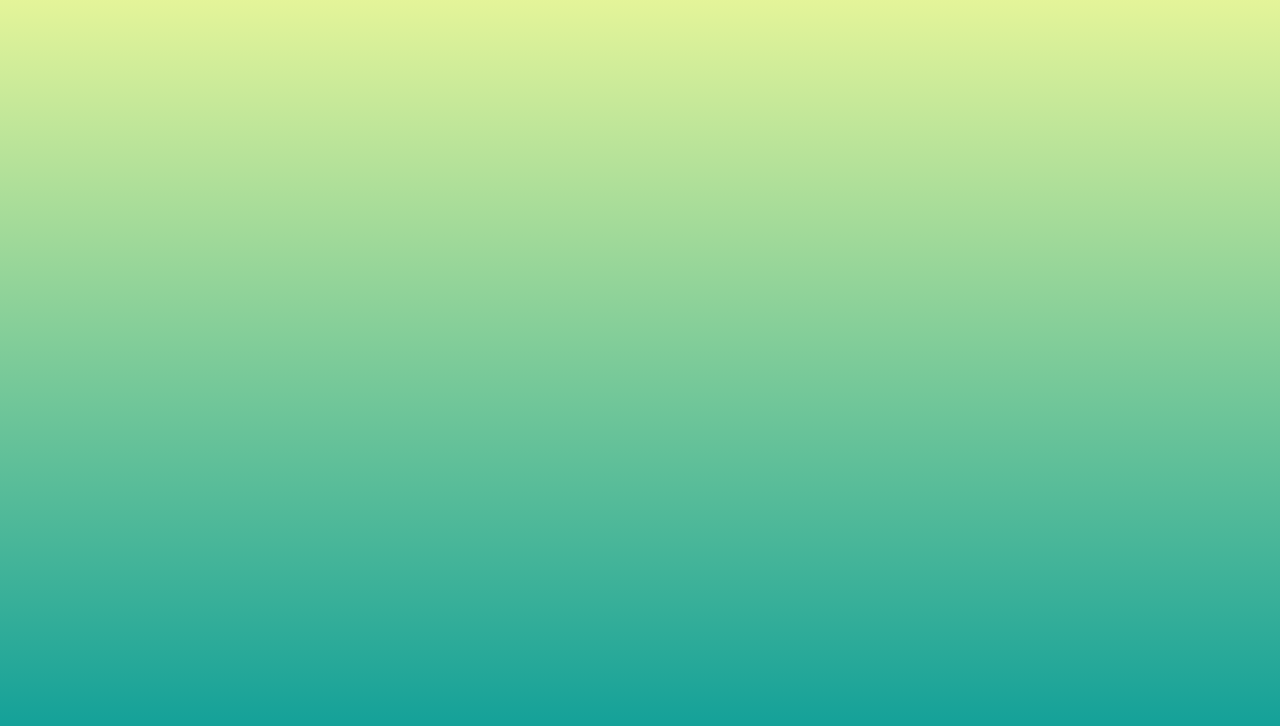
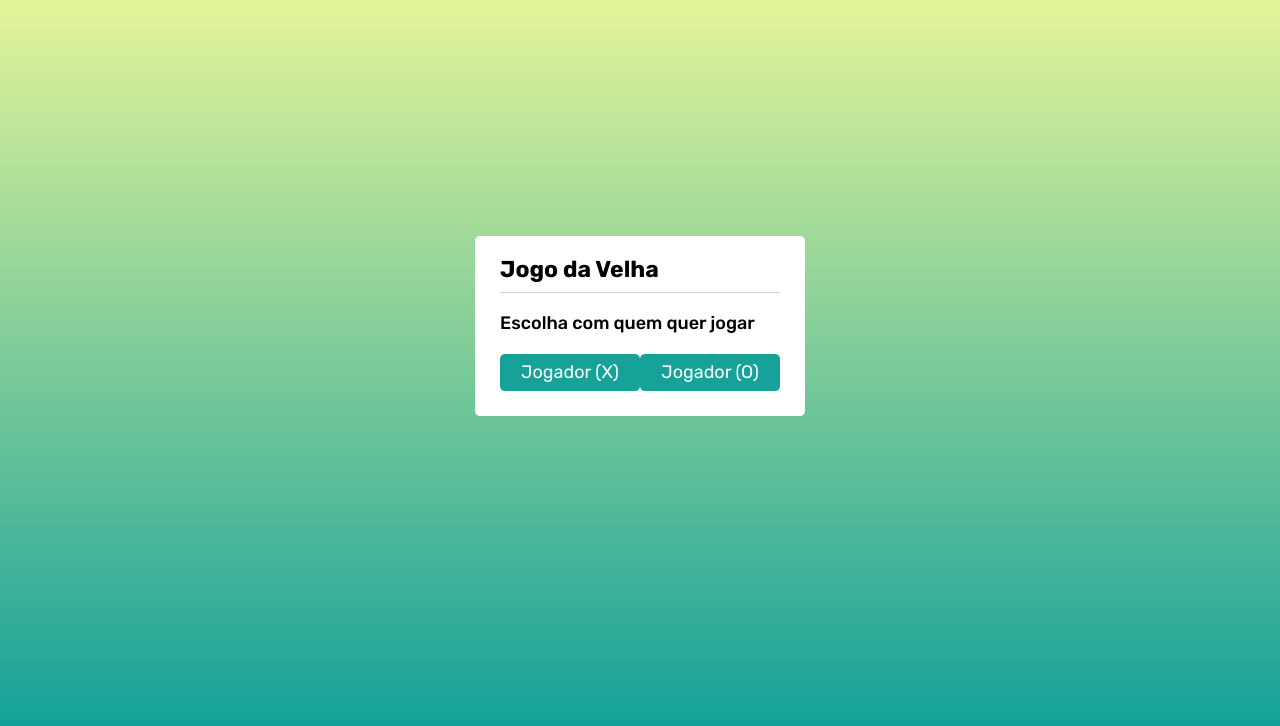
Before and after one commit to Sandro-Moraes/project-01.2024, a plain HTML site: page index.html in a window 1280 px wide. Shown: the part 74-800 px from the top of the page. Drawn offline with nearby package versions, Linux system fonts and the light colour scheme.

Commit message:
adds the X or 0 player choice screen

```diff
--- a/assets/css/style.css
+++ b/assets/css/style.css
@@ -4,11 +4,67 @@
     margin: 0;
     padding: 0;
     font-family: 'Rubik', sans-serif;
+    box-sizing: border-box;
 }
 
 body{
     background-image: linear-gradient(to top, #14a199, #F9FD99);
     height: 100%;
     background-attachment: fixed;
-    font-weight: 300;
 }
+
+.select-box{
+    position: absolute;
+    top: 50%;
+    left: 50%;
+    transform: translate(-50%, -50%);
+    background-color: white;
+    border-radius: 5px;
+    padding: 20px 25px 25px;
+    max-width: 330px;
+    width: 100%;
+    /* display: none; */
+}
+
+.select-box header{
+    font-size: 23px;
+    font-weight: 600;
+    padding-bottom: 10px;
+    border-bottom: 1px solid #ccc;
+}
+
+.select-box .title{
+    font-size: 18px;
+    font-weight: 500;
+    margin: 20px 0;
+}
+
+.select-box .option{
+    display: flex;
+    width: 100%;
+}
+
+.option button{
+    width: 100%;
+    font-size: 18px;
+    padding: 8px 0;
+    border: none;
+    outline: none;
+    background-color: #16A299;
+    border-radius: 5px ;
+    color: white;
+    cursor: pointer;
+    transition: all 0.3 ease;
+}
+
+.option button:hover{
+    transform: scale(0.9);
+}
+
+.option button playerX{
+    margin-right: 5px;
+}
+
+.option button playerO{
+    margin-left: 5px;
+}
--- a/index.html
+++ b/index.html
@@ -16,6 +16,17 @@
     <title>Jogo da Velha com IA</title>
 </head>
 <body>
-    <h1>Teste</h1>
+    <div class="select-box">
+        <header> Jogo da Velha </header>
+
+        <div class="content">
+            <div class="title">Escolha com quem quer jogar</div>
+            <div class="option">
+                <button class="playerX">Jogador (X)</button>
+                <button class="playerO">Jogador (O)</button>
+
+            </div>
+        </div>
+    </div>
 </body>
 </html>
```
